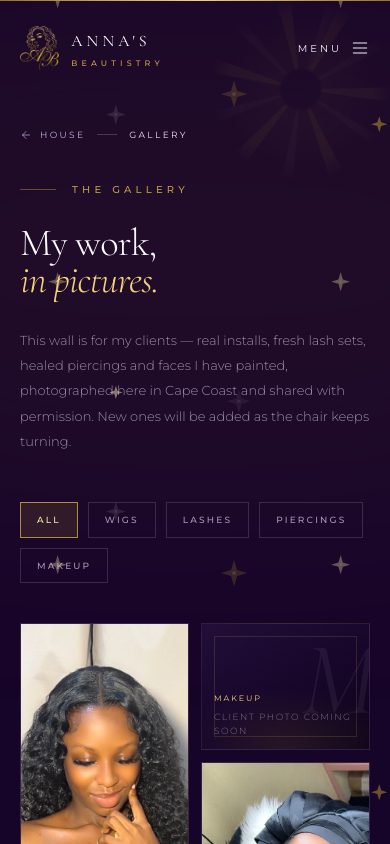
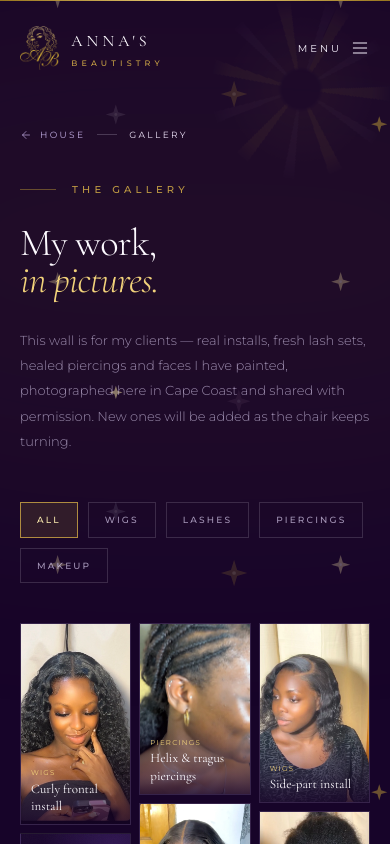
Before and after one commit to Kaly06/anna-s-beautistry-new, a React (Vite) app: page /gallery in a window 390 px wide. Shown: the top 844 px of the page. Built offline with nearby package versions, Linux system fonts and the light colour scheme.

Commit message:
Gallery: three columns on mobile so more photos fit the wall
Co-authored-by: arena-agent <297053741+arena-agent@users.noreply.github.com>

```diff
--- a/src/pages/GalleryPage.tsx
+++ b/src/pages/GalleryPage.tsx
@@ -30,11 +30,11 @@ function GalleryTile({ item, index }: { item: GalleryItem; index: number }) {
           loading="lazy"
           className="h-auto w-full object-cover transition-transform duration-700 ease-luxe group-hover:scale-[1.04]"
         />
-        <figcaption className="absolute inset-x-0 bottom-0 bg-gradient-to-t from-ink-950/85 via-ink-950/35 to-transparent px-3 pb-2.5 pt-8 sm:px-4 sm:pb-3.5 sm:pt-10">
-          <p className="font-sans text-[8px] uppercase tracking-[0.24em] text-gold-200 sm:text-[9px]">
+        <figcaption className="absolute inset-x-0 bottom-0 bg-gradient-to-t from-ink-950/85 via-ink-950/35 to-transparent px-2.5 pb-2 pt-6 sm:px-4 sm:pb-3.5 sm:pt-10">
+          <p className="font-sans text-[7px] uppercase tracking-[0.18em] text-gold-200 sm:text-[9px] sm:tracking-[0.24em]">
             {item.category}
           </p>
-          <p className="mt-1 font-display text-[15px] leading-snug text-ivory-50 sm:text-lg">
+          <p className="mt-0.5 font-display text-[13px] leading-snug text-ivory-50 sm:mt-1 sm:text-lg">
             {item.caption}
           </p>
         </figcaption>
@@ -57,11 +57,11 @@ function GalleryTile({ item, index }: { item: GalleryItem; index: number }) {
       >
         {item.category.charAt(0)}
       </span>
-      <div className="absolute inset-x-0 bottom-0 px-3 pb-3 sm:px-5 sm:pb-5">
-        <p className="font-sans text-[8px] uppercase tracking-[0.24em] text-gold-200 sm:text-[9px]">
+      <div className="absolute inset-x-0 bottom-0 px-2.5 pb-2.5 sm:px-5 sm:pb-5">
+        <p className="font-sans text-[7px] uppercase tracking-[0.18em] text-gold-200 sm:text-[9px] sm:tracking-[0.24em]">
           {item.category}
         </p>
-        <p className="mt-1.5 font-sans text-[9px] font-light uppercase tracking-[0.16em] text-ivory-300/50 sm:text-[10px]">
+        <p className="mt-1 font-sans text-[8px] font-light uppercase tracking-[0.14em] text-ivory-300/50 sm:mt-1.5 sm:text-[10px] sm:tracking-[0.16em]">
           Client photo coming soon
         </p>
       </div>
@@ -157,13 +157,13 @@ export default function GalleryPage() {
           {visibleItems.length > 0 ? (
             <div
               key={filter}
-              className="mt-10 columns-2 gap-3 min-[520px]:columns-3 sm:gap-4 lg:columns-4 xl:columns-5"
+              className="mt-10 columns-3 gap-2 sm:gap-4 lg:columns-4 xl:columns-5"
             >
               {visibleItems.map((item, index) => (
                 <Reveal
                   key={item.id}
                   delay={0.06 * (index % 3)}
-                  className="mb-3 break-inside-avoid sm:mb-4"
+                  className="mb-2 break-inside-avoid sm:mb-4"
                 >
                   <GalleryTile item={item} index={index} />
                 </Reveal>
```
